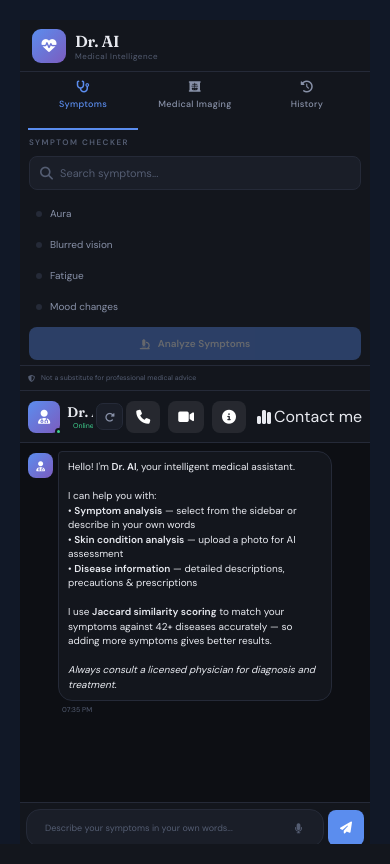
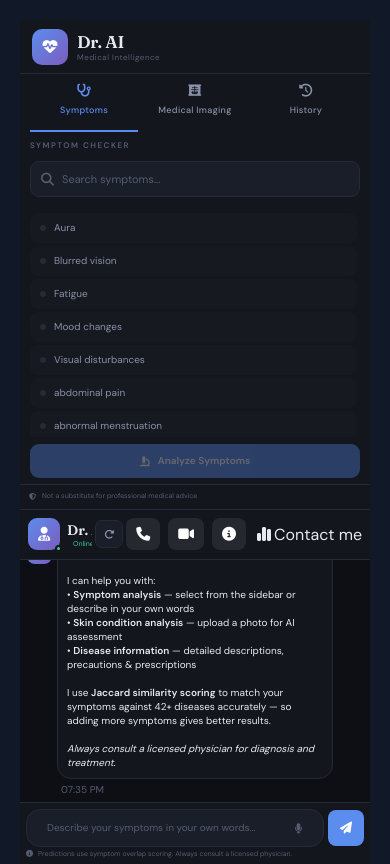
Before and after one commit to Yuvi764/dr-ai-, a Flask app: page /dr_ai_chat in a window 390 px wide. Run offline with Flask 3, Linux system fonts and the light colour scheme.

Commit message:
Make Dr AI mobile responsive

```diff
--- a/static/dr_ai_chat.css
+++ b/static/dr_ai_chat.css
@@ -886,48 +886,27 @@ body {
 .rank-3 .confidence-fill { background: var(--accent-2); }
 
 /* =========================================================
-   FINAL MOBILE FIX
-   Keeps original Dr. AI design
+   DR. AI - FINAL MOBILE UI
    ========================================================= */
 
 @media screen and (max-width: 680px) {
 
-    /* ---------- PAGE ---------- */
-
-    html,
-    body {
+    /* MAIN MOBILE LAYOUT */
+    .app {
         width: 100%;
-        height: 100%;
-        margin: 0;
-        padding: 0;
+        height: 100dvh;
+        display: grid;
+        grid-template-rows: 58dvh 42dvh;
         overflow: hidden;
     }
 
-    body {
-        display: block;
-    }
-
-    .app {
-        width: 100%;
-        height: 100dvh;
-        min-height: 0;
-
-        display: grid;
-        grid-template-rows: 44dvh 56dvh;
-
-        overflow: hidden;
-    }
-
-
-    /* =====================================================
-       SIDEBAR
-       ===================================================== */
+    /* ================= SIDEBAR ================= */
 
     .sidebar {
         width: 100% !important;
         min-width: 0 !important;
-        height: 44dvh !important;
-        max-height: 44dvh !important;
+        height: 58dvh !important;
+        max-height: 58dvh !important;
 
         display: flex;
         flex-direction: column;
@@ -938,31 +917,30 @@ body {
         border-bottom: 1px solid var(--border);
     }
 
-
     /* LOGO */
 
     .sidebar-logo {
-        width: 100%;
-        height: 52px;
+        height: 54px;
+        min-height: 54px;
 
         padding: 7px 12px;
 
+        gap: 9px;
+
         flex-shrink: 0;
-
-        gap: 9px;
     }
 
     .logo-icon {
-        width: 34px;
-        height: 34px;
-        min-width: 34px;
+        width: 36px;
+        height: 36px;
+        min-width: 36px;
 
+        border-radius: 10px;
         font-size: 15px;
-        border-radius: 9px;
     }
 
     .logo-name {
-        font-size: 16px;
+        font-size: 17px;
     }
 
     .logo-sub {
@@ -970,25 +948,23 @@ body {
     }
 
 
-    /* NAV */
+    /* ================= NAVIGATION ================= */
 
     .sidebar-nav {
-        width: 100%;
         height: 58px;
+        min-height: 58px;
 
-        padding: 4px 8px 0;
+        padding: 4px 10px 0;
+
+        gap: 3px;
 
         flex-shrink: 0;
-
-        display: flex;
-        gap: 2px;
     }
 
     .nav-item {
-        min-width: 0;
         flex: 1;
 
-        padding: 5px 2px 7px;
+        padding: 6px 3px 8px;
 
         font-size: 9px;
 
@@ -996,53 +972,64 @@ body {
     }
 
     .nav-item i {
-        font-size: 12px;
-        margin-bottom: 2px;
+        display: block;
+
+        font-size: 13px;
+
+        margin-bottom: 4px;
     }
 
 
-    /* TAB AREA */
+    /* ================= TAB PANEL ================= */
 
     .tab-panel {
-        width: 100%;
         min-height: 0;
 
         flex: 1;
 
-        padding: 7px 9px 5px;
+        padding: 8px 10px 6px;
 
-        gap: 5px;
+        gap: 7px;
 
         overflow: hidden;
     }
 
     .panel-label {
         font-size: 8px;
+        letter-spacing: 1.5px;
+
         flex-shrink: 0;
     }
 
 
-    /* SEARCH */
+    /* ================= SEARCH ================= */
 
     .search-wrap {
         width: 100%;
+
+        height: 36px;
+        min-height: 36px;
+
         flex-shrink: 0;
     }
 
     .search-wrap input {
         width: 100%;
-        height: 34px;
+        height: 36px;
 
         font-size: 11px;
 
-        padding: 7px 8px 7px 30px;
+        padding: 8px 10px 8px 31px;
+
+        border-radius: 9px;
     }
 
 
-    /* SELECTED BADGES */
+    /* ================= SELECTED SYMPTOMS ================= */
 
     .selected-badges {
-        max-height: 35px;
+        min-height: 0;
+        max-height: 32px;
 
         overflow-x: auto;
         overflow-y: hidden;
@@ -1051,53 +1038,130 @@ body {
     }
 
 
-    /* SYMPTOMS */
+    /* ================= SYMPTOM LIST ================= */
 
     .symptom-list {
+        flex: 1 !important;
+
+        min-height: 0 !important;
+
         width: 100%;
 
-        flex: 1;
-        min-height: 0;
+        display: flex;
+
+        flex-direction: column;
+
+        gap: 3px;
 
         overflow-x: hidden;
         overflow-y: auto;
+
+        padding: 2px 3px 4px 0;
     }
+
+    /* BEAUTIFUL SYMPTOM ITEMS */
 
     .sym-item {
         width: 100%;
 
-        min-height: 28px;
+        min-height: 30px;
 
-        padding: 5px 7px;
+        padding: 6px 9px;
+
+        border-radius: 8px;
+
+        background: rgba(255,255,255,0.015);
+
+        border: 1px solid transparent;
+
+        color: var(--text-2);
 
         font-size: 10px;
 
         line-height: 1.2;
+
+        transition: all 0.18s ease;
+
+        flex-shrink: 0;
+    }
+
+    .sym-item::before {
+        width: 6px;
+        height: 6px;
+
+        background: var(--border);
+    }
+
+    .sym-item:hover {
+        background: var(--surface2);
+
+        border-color: var(--border);
+
+        color: var(--text);
+
+        transform: translateX(1px);
+    }
+
+    .sym-item.active {
+        background: rgba(91,141,238,0.13);
+
+        border-color: rgba(91,141,238,0.35);
+
+        color: var(--text);
+    }
+
+    .sym-item.active::before {
+        background: var(--accent);
+
+        box-shadow: 0 0 7px rgba(91,141,238,0.7);
     }
 
 
-    /* ANALYZE */
+    /* ================= SCROLLBAR ================= */
+
+    .symptom-list::-webkit-scrollbar {
+        width: 4px;
+    }
+
+    .symptom-list::-webkit-scrollbar-track {
+        background: transparent;
+    }
+
+    .symptom-list::-webkit-scrollbar-thumb {
+        background: var(--border);
+
+        border-radius: 10px;
+    }
+
+    .symptom-list::-webkit-scrollbar-thumb:hover {
+        background: var(--accent);
+    }
+
+
+    /* ================= ANALYZE BUTTON ================= */
 
     .analyze-btn {
         width: 100%;
 
-        height: 33px;
-        min-height: 33px;
+        height: 34px;
+        min-height: 34px;
 
         flex-shrink: 0;
 
-        padding: 6px 8px;
+        border-radius: 9px;
 
         font-size: 10px;
+
+        padding: 6px 8px;
     }
 
 
-    /* SIDEBAR FOOTER */
+    /* ================= SIDEBAR FOOTER ================= */
 
     .sidebar-footer {
         min-height: 25px;
 
-        padding: 4px 8px;
+        padding: 4px 9px;
 
         font-size: 7px;
 
@@ -1107,13 +1171,12 @@ body {
     }
 
 
-    /* =====================================================
-       CHAT
-       ===================================================== */
+    /* ================= CHAT ================= */
 
     .chat-main {
         width: 100%;
-        height: 56dvh;
+
+        height: 42dvh;
         min-height: 0;
 
         display: flex;
@@ -1123,19 +1186,15 @@ body {
     }
 
 
-    /* =====================================================
-       CHAT HEADER
-       ===================================================== */
+    /* ================= CHAT HEADER ================= */
 
     .chat-header {
         width: 100%;
 
-        height: 52px;
-        min-height: 52px;
+        height: 50px;
+        min-height: 50px;
 
         padding: 6px 8px;
-
-        display: flex;
 
         flex-shrink: 0;
 
@@ -1145,9 +1204,7 @@ body {
     .header-left {
         min-width: 0;
 
-        flex: 1 1 auto;
-
-        display: flex;
+        flex: 1;
 
         gap: 7px;
 
@@ -1160,7 +1217,7 @@ body {
 
         min-width: 32px;
 
-        border-radius: 8px;
+        border-radius: 9px;
 
         font-size: 14px;
     }
@@ -1172,13 +1229,14 @@ body {
     }
 
     .dr-status {
-        max-width: 105px;
+        max-width: 110px;
 
         font-size: 7px;
 
         white-space: nowrap;
 
         overflow: hidden;
+
         text-overflow: ellipsis;
     }
 
@@ -1188,39 +1246,29 @@ body {
     }
 
 
-    /* HEADER RIGHT */
+    /* HEADER BUTTONS */
 
     .header-right {
-        flex: 0 0 auto;
-
-        display: flex;
+        flex-shrink: 0;
 
         gap: 3px;
 
         margin-left: 3px;
-
-        overflow: hidden;
     }
 
     .head-btn {
-        width: 27px;
-        height: 27px;
+        width: 28px;
+        height: 28px;
 
-        min-width: 27px;
+        min-width: 28px;
+
+        border-radius: 7px;
 
         font-size: 10px;
-
-        border-radius: 7px;
-    }
-
-    .accuracy-badge {
-        display: none !important;
     }
 
 
-    /* =====================================================
-       CHAT MESSAGES
-       ===================================================== */
+    /* ================= MESSAGES ================= */
 
     .messages {
         width: 100%;
@@ -1230,23 +1278,16 @@ body {
 
         flex: 1;
 
-        padding: 8px;
-
-        display: flex;
-        flex-direction: column;
+        padding: 7px;
 
         overflow-x: hidden;
         overflow-y: auto;
     }
 
     .msg {
-        width: 100%;
-
         max-width: 100%;
 
         min-width: 0;
-
-        display: flex;
 
         gap: 5px;
     }
@@ -1261,64 +1302,25 @@ body {
     }
 
     .msg-bubble {
+        max-width: calc(100% - 30px);
+
         min-width: 0;
-        max-width: calc(100% - 30px);
 
         padding: 8px 9px;
 
         font-size: 10px;
 
-        line-height: 1.45;
+        line-height: 1.4;
 
         overflow-wrap: anywhere;
         word-break: break-word;
     }
 
-    .msg-time {
-        font-size: 7px;
-    }
 
-
-    /* RESULT CARD */
-
-    .result-card {
-        width: 100%;
-        max-width: 100%;
-
-        min-width: 0;
-    }
-
-    .result-card-header,
-    .result-card-body {
-        min-width: 0;
-
-        padding: 8px;
-    }
-
-    .result-card-title {
-        font-size: 10px;
-    }
-
-    .result-section {
-        font-size: 9px;
-
-        overflow-wrap: anywhere;
-        word-break: break-word;
-    }
-
-    .result-section-label {
-        font-size: 8px;
-    }
-
-
-    /* =====================================================
-       CHAT FOOTER
-       ===================================================== */
+    /* ================= CHAT INPUT ================= */
 
     .chat-footer {
         width: 100%;
-
-        min-width: 0;
 
         padding: 6px;
 
@@ -1330,8 +1332,6 @@ body {
     .input-row {
         width: 100%;
 
-        min-width: 0;
-
         display: flex;
 
         gap: 4px;
@@ -1341,8 +1341,6 @@ body {
         min-width: 0;
 
         flex: 1;
-
-        width: auto;
     }
 
     .input-wrap input {
@@ -1352,22 +1350,7 @@ body {
 
         height: 36px;
 
-        padding: 8px 6px;
-
-        font-size: 10px;
-    }
-
-    .input-wrap input::placeholder {
-        font-size: 9px;
-    }
-
-    .input-actions {
-        flex-shrink: 0;
-    }
-
-    .mic-btn {
-        width: 25px;
-        height: 25px;
+        padding: 8px 8px;
 
         font-size: 10px;
     }
@@ -1378,11 +1361,16 @@ body {
 
         min-width: 36px;
 
-        flex-shrink: 0;
-
         border-radius: 8px;
 
         font-size: 12px;
+    }
+
+    .mic-btn {
+        width: 25px;
+        height: 25px;
+
+        font-size: 10px;
     }
 
     .footer-note {
@@ -1391,33 +1379,36 @@ body {
         font-size: 7px;
 
         line-height: 1.2;
-
-        overflow: hidden;
     }
 }
 
 
 /* =========================================================
-   VERY SMALL PHONES
+   EXTRA SMALL PHONES
    ========================================================= */
 
 @media screen and (max-width: 360px) {
 
     .app {
-        grid-template-rows: 43dvh 57dvh;
+        grid-template-rows: 60dvh 40dvh;
     }
 
     .sidebar {
-        height: 43dvh !important;
-        max-height: 43dvh !important;
+        height: 60dvh !important;
+        max-height: 60dvh !important;
+    }
+
+    .chat-main {
+        height: 40dvh;
     }
 
     .sidebar-footer {
         display: none;
     }
 
-    .chat-main {
-        height: 57dvh;
+    .sym-item {
+        min-height: 29px;
+        font-size: 9px;
     }
 
     .header-right .head-btn:nth-child(n+3) {
@@ -1425,14 +1416,6 @@ body {
     }
 
     .dr-status {
-        max-width: 85px;
-    }
-
-    .msg-bubble {
-        font-size: 9px;
-    }
-
-    .input-wrap input::placeholder {
-        font-size: 8px;
+        max-width: 80px;
     }
 }
```
